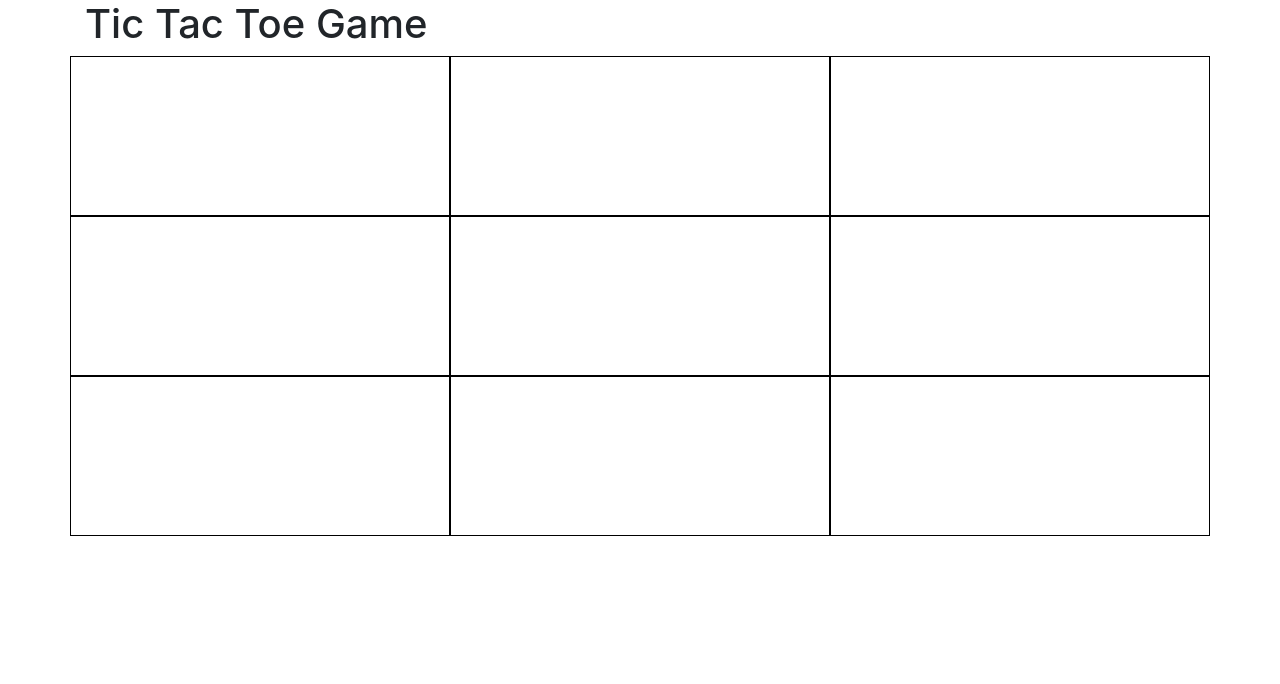
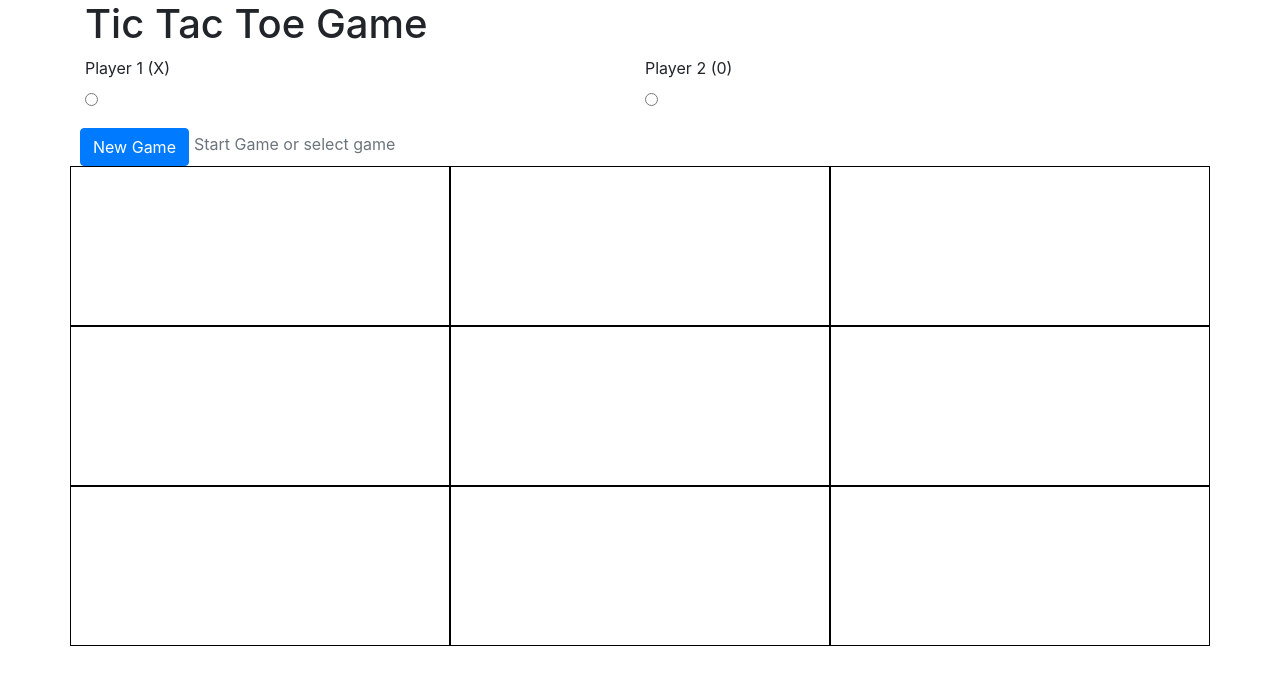
Before and after one commit to esfrantoche/tic-tac-toe, a React (Create React App) app: page / in a window 1280 px wide. Shown: the top 684 px of the page. Built offline with nearby package versions, Linux system fonts and the light colour scheme.

Commit message:
New Form to handle players

```diff
--- a/src/App.js
+++ b/src/App.js
@@ -1,5 +1,6 @@
 import React, {Component} from 'react';
 import './App.css';
+import Player from './components/Player';
 
 class App extends Component{
   constructor (props){
@@ -53,6 +54,7 @@ class App extends Component{
     return (
       <div className="container">
         <h1>Tic Tac Toe Game</h1>
+        <Player />
         <div className="row">
           {Box}
         </div>
--- /dev/null
+++ b/src/components/Player.js
@@ -0,0 +1,29 @@
+import React, {Component} from 'react';
+import { Form, Button, Col } from 'react-bootstrap';
+
+class Player extends Component{
+  render(){
+    return <Form>
+            <Form.Row>
+              <Form.Group as={Col} controlId="formBasicChecboxP1">
+                <Form.Label>Player 1 (X)</Form.Label>
+                <Form.Check type="radio" name="player" value="X" />
+              </Form.Group>
+              <Form.Group as={Col} controlId="formBasicChecboxP2">
+                <Form.Label>Player 2 (0)</Form.Label>
+                <Form.Check type="radio" name="player" value="0" />
+              </Form.Group>
+            </Form.Row>
+            <Form.Row>
+              <Button variant="primary" type="submit">
+                New Game
+              </Button>
+              <Form.Text as={Col} className="text-muted">
+                Start Game or select game
+              </Form.Text>
+            </Form.Row>
+          </Form>
+  };
+}
+
+export default Player;
```
